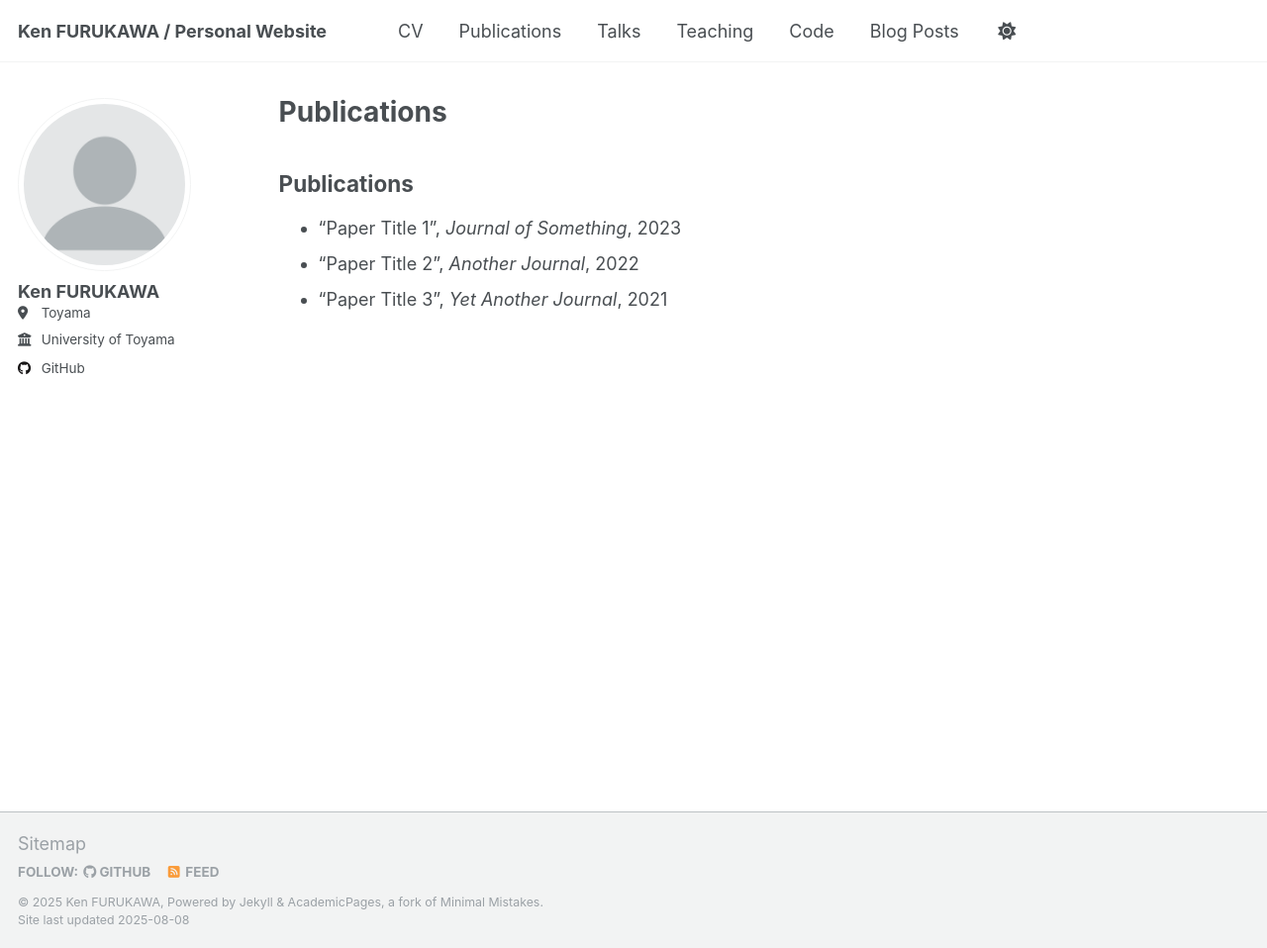
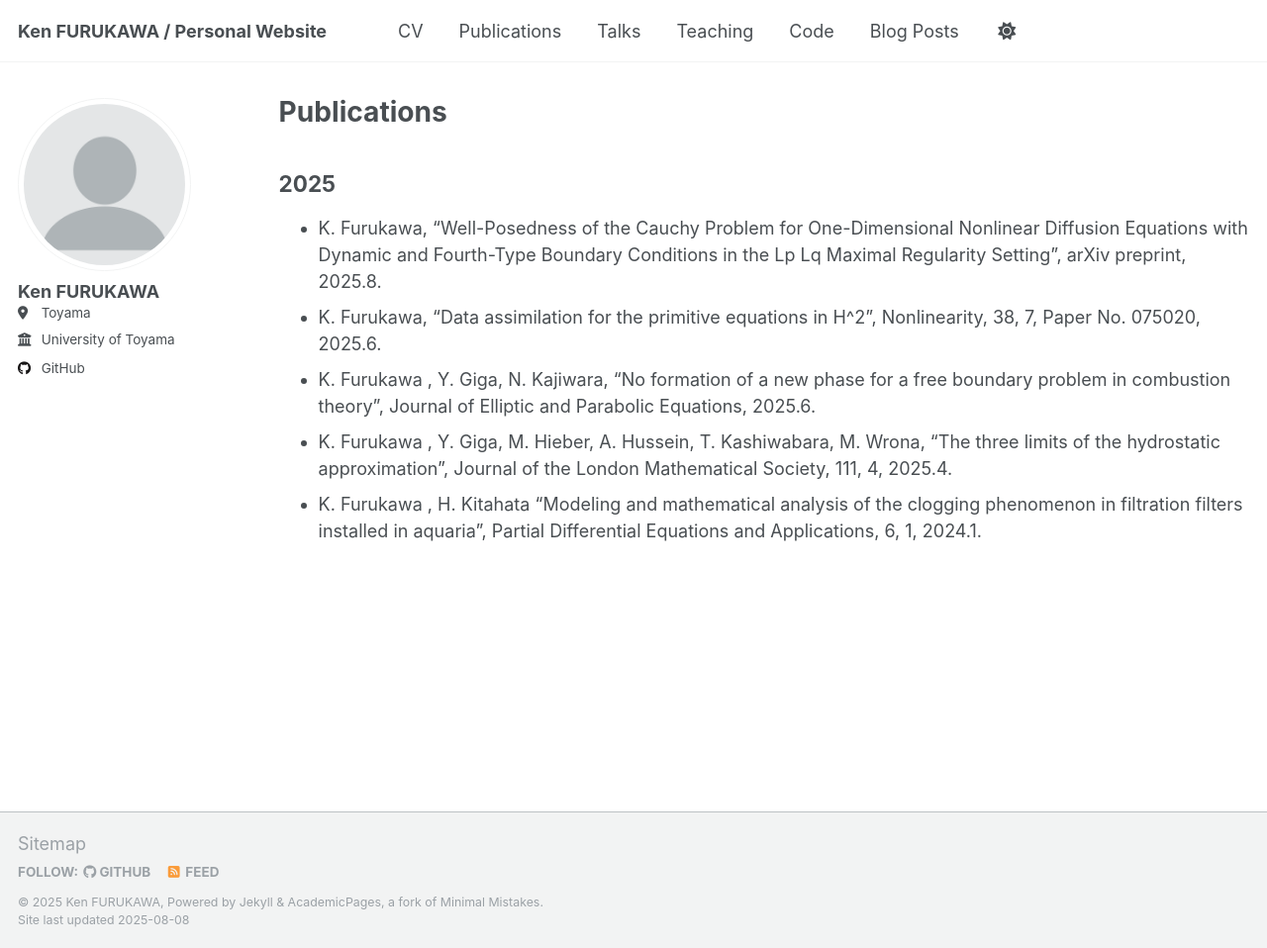
Before and after one commit to furukawaken/furukawaken.github.io, a Jekyll site: the page built from _pages/publications.md, in a window 1280 px wide and 958 px high. Shown: the whole window at 99% size. Built offline with Jekyll 4.4.1, drawn with Linux system fonts in a browser that asks for light colours; a script that is not in the unit is left out.

Commit message:
Update site

```diff
--- a/_pages/publications.md
+++ b/_pages/publications.md
@@ -5,8 +5,9 @@ permalink: /publications/
 author_profile: true
 ---
 
-## Publications
-
-- "Paper Title 1", *Journal of Something*, 2023
-- "Paper Title 2", *Another Journal*, 2022
-- "Paper Title 3", *Yet Another Journal*, 2021
+## 2025
+- K. Furukawa, "Well-Posedness of the Cauchy Problem for One-Dimensional Nonlinear Diffusion Equations with Dynamic and Fourth-Type Boundary Conditions in the Lp Lq Maximal Regularity Setting", arXiv preprint, 2025.8.
+- K. Furukawa, "Data assimilation for the primitive equations in H^2", Nonlinearity, 38, 7, Paper No. 075020, 2025.6.
+- K. Furukawa , Y. Giga, N. Kajiwara, "No formation of a new phase for a free boundary problem in combustion theory", Journal of Elliptic and Parabolic Equations, 2025.6.
+- K. Furukawa , Y. Giga, M. Hieber, A. Hussein, T. Kashiwabara, M. Wrona, "The three limits of the hydrostatic approximation", Journal of the London Mathematical Society, 111, 4, 2025.4.
+- K. Furukawa , H. Kitahata "Modeling and mathematical analysis of the clogging phenomenon in filtration filters installed in aquaria", Partial Differential Equations and Applications, 6, 1, 2024.1.
```
Also changed, not shown: _pages/cv.md (+7 -9 lines), _pages/talks.md (+1 -45 lines), _pages/teaching.md (+1 -45 lines).
